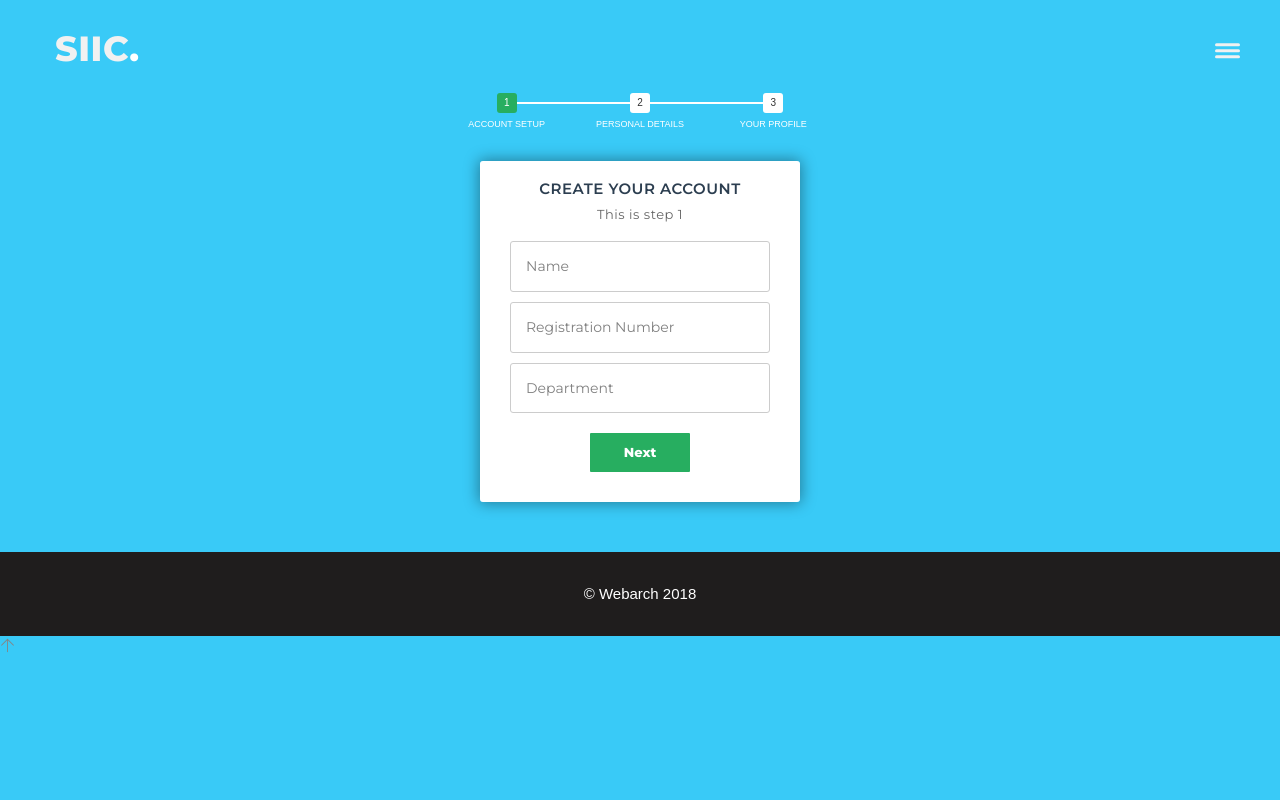
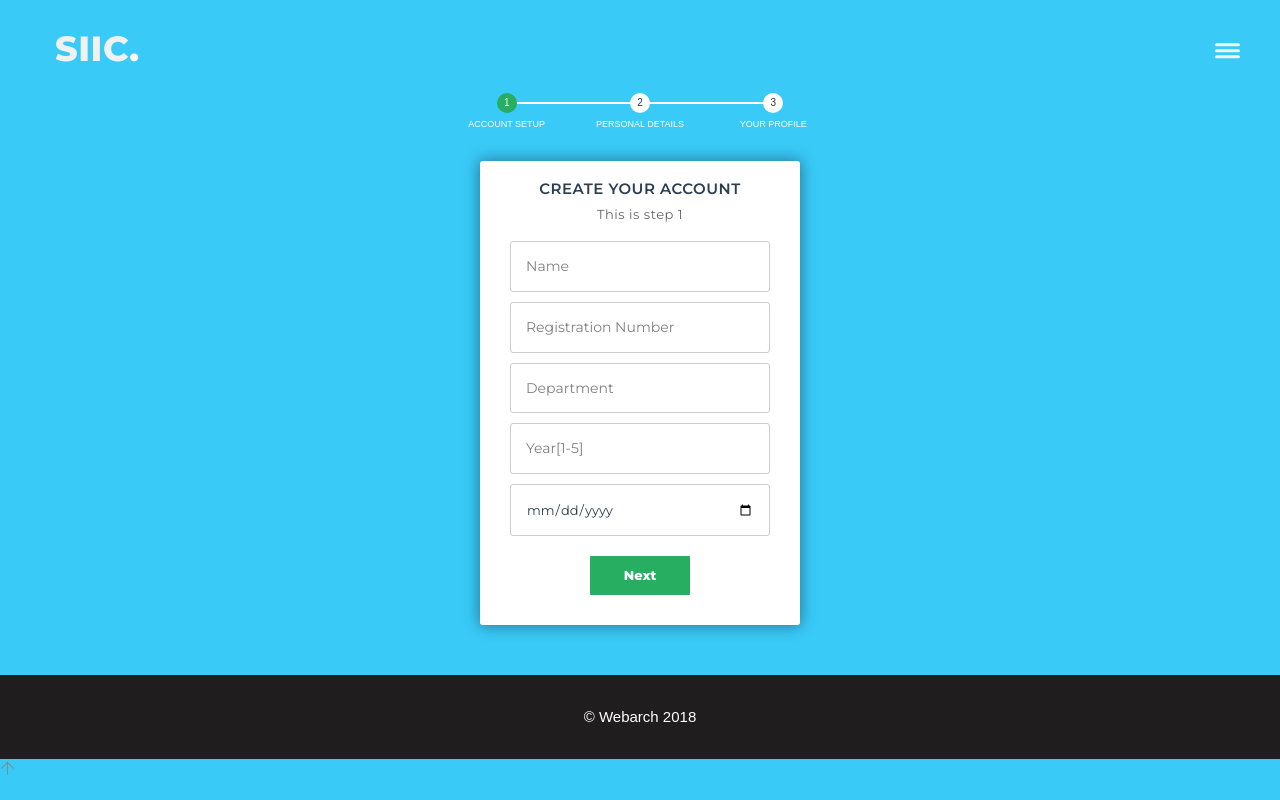
Before and after one commit to CJHackerz/siic2018, a PHP site: page /signUp.php in a window 1280 px wide. Run offline with PHP 8.4, Linux system fonts and the light colour scheme; some libraries are stand-ins or nearby versions; some web fonts are replaced.

Commit message:
signUp form added

```diff
--- a/css/signIn.css
+++ b/css/signIn.css
@@ -27,6 +27,14 @@ input::-webkit-input-placeholder{
 input::-moz-placeholder{
 	color: grey;
 }
+textarea::-moz-placeholder{
+	color: grey;
+
+}
+
+textarea::-webkit-input-placeholder{
+	color: grey;
+}
 /*Hide all except first fieldset*/
 #msform fieldset:not(:first-of-type) {
 	display: none;
@@ -42,6 +50,7 @@ input::-moz-placeholder{
 	font-family: montserrat;
 	color: #2C3E50;
 	font-size: 13px;
+	background: white;
 }
 /*buttons*/
 #msform .action-button {
@@ -77,6 +86,7 @@ input::-moz-placeholder{
 	overflow: hidden;
 	/*CSS counters to number the steps*/
 	counter-reset: step;
+	/* padding: 10px; */
 }
 #progressbar li {
 	list-style-type: none;
@@ -91,12 +101,14 @@ input::-moz-placeholder{
 	content: counter(step);
 	counter-increment: step;
 	width: 20px;
+	/* height: 20px; */
 	line-height: 20px;
 	display: block;
 	font-size: 10px;
 	color: #333;
 	background: white;
-	border-radius: 3px;
+	border-radius: 50%;
+	/* padding: 10%; */
 	margin: 0 auto 5px auto;
 }
 /*progressbar connectors*/
--- a/signUp.php
+++ b/signUp.php
@@ -1,3 +1,9 @@
+<?php
+    // session_start();
+    // if(isset($_SESSION['user'])) {
+    //     header('Location: ./profile.php');
+    // }
+?>
 <!doctype html>
 <html class="no-js" lang="zxx">
 <head>
@@ -28,6 +34,10 @@
     <!-- End Preloader -->
     <!-- Start Main Wrapper -->
     <div class="main-wrapper">
+        <?php
+//   require "process/connect.php";
+//   require "includes/nav.php";
+  ?>
         <!-- Start Header Section -->
         <header>
             <div id="sticky-header" class="header-area header-style-one gray-bg">
@@ -80,7 +90,8 @@
         <!-- Start Main Content Wrapper -->
         <div class="main-content-wrapper">
             <!-- multistep form -->
-            <form id="msform">
+            <div id="msform">
+            <form role="form" class="new_user" id="new_user" action="./process/process_register.php" enctype="multipart/form-data" accept-charset="UTF-8" method="post">
               <!-- progressbar -->
               <ul id="progressbar">
                 <li class="active">Account Setup</li>
@@ -91,32 +102,37 @@
               <fieldset>
                 <h2 class="fs-title">Create your account</h2>
                 <h3 class="fs-subtitle">This is step 1</h3>
-                <input type="text" name="name" placeholder="Name">
+                <input type="text" name="profile_name" placeholder="Name" required>
                 <!-- <input type="text" placeholder="test123"> -->
-                <input type="text" name="regno" placeholder="Registration Number" />
-                <input type="text" name="cpass" placeholder="Department"/>
-                <input type="button" name="next" class="next action-button" value="Next" />
+                <input type="text" name="profile_register" placeholder="Registration Number" required />
+                <input type="text" name="profile_department" placeholder="Department" required/>
+                <input type="text" name="profile_year" placeholder="Year[1-5]" required/>
+                <input type="date" name="profile_dob" placeholder="Date Of Birth" required/>
+                <input type="submit" name="" class="next action-button" value="Next" required />
               </fieldset>
               <fieldset>
-                <h2 class="fs-title">Social Profiles</h2>
-                <h3 class="fs-subtitle">Your presence on the social network</h3>
-                <input type="text" name="twitter" placeholder="Twitter" />
-                <input type="text" name="facebook" placeholder="Facebook" />
-                <input type="text" name="gplus" placeholder="Google Plus" />
+                <h2 class="fs-title">Create your Account</h2>
+                <h3 class="fs-subtitle">Step 2 out of 3</h3>
+                <input type="text" name="profile_address" placeholder="Address" required/>
+                <input type="text" name="profile_skills" placeholder="Skills" required/>
+                <input type="text" name="profile_hobbies" placeholder="Hobbies" required />
+                <input type="text" name="profile_achievements" placeholder="Achievements"  required />
+                <input type="text" name="profile_experience" placeholder="Experience" required />
                 <input type="button" name="previous" class="previous action-button" value="Previous" />
-                <input type="button" name="next" class="next action-button" value="Next" />
+                <input type="submit" name="next" class="next action-button" value="Next" />
               </fieldset>
               <fieldset>
-                <h2 class="fs-title">Personal Details</h2>
-                <h3 class="fs-subtitle">We will never sell it</h3>
-                <input type="text" name="fname" placeholder="First Name" />
-                <input type="text" name="lname" placeholder="Last Name" />
-                <input type="text" name="phone" placeholder="Phone" />
-                <textarea name="address" placeholder="Address"></textarea>
+                <h2 class="fs-title">Create your Account</h2>
+                <h3 class="fs-subtitle">Step 3 out of 3</h3>
+                <textarea name="profile_description" placeholder="Description/Bio" required></textarea>
+                <input type="email" name="user_email" placeholder="Email" required />
+                <input type="password" name="user_password" placeholder="Password" required/>
+                <input type="password" name="user_password_confirmation" placeholder="Re-enter Password" required />
                 <input type="button" name="previous" class="previous action-button" value="Previous" />
                 <input type="submit" name="submit" class="submit action-button" value="Submit" />
               </fieldset>
             </form>
+            </div>
 
         <!-- Start Footer Section -->
         <div class="clearfix"></div>
```
